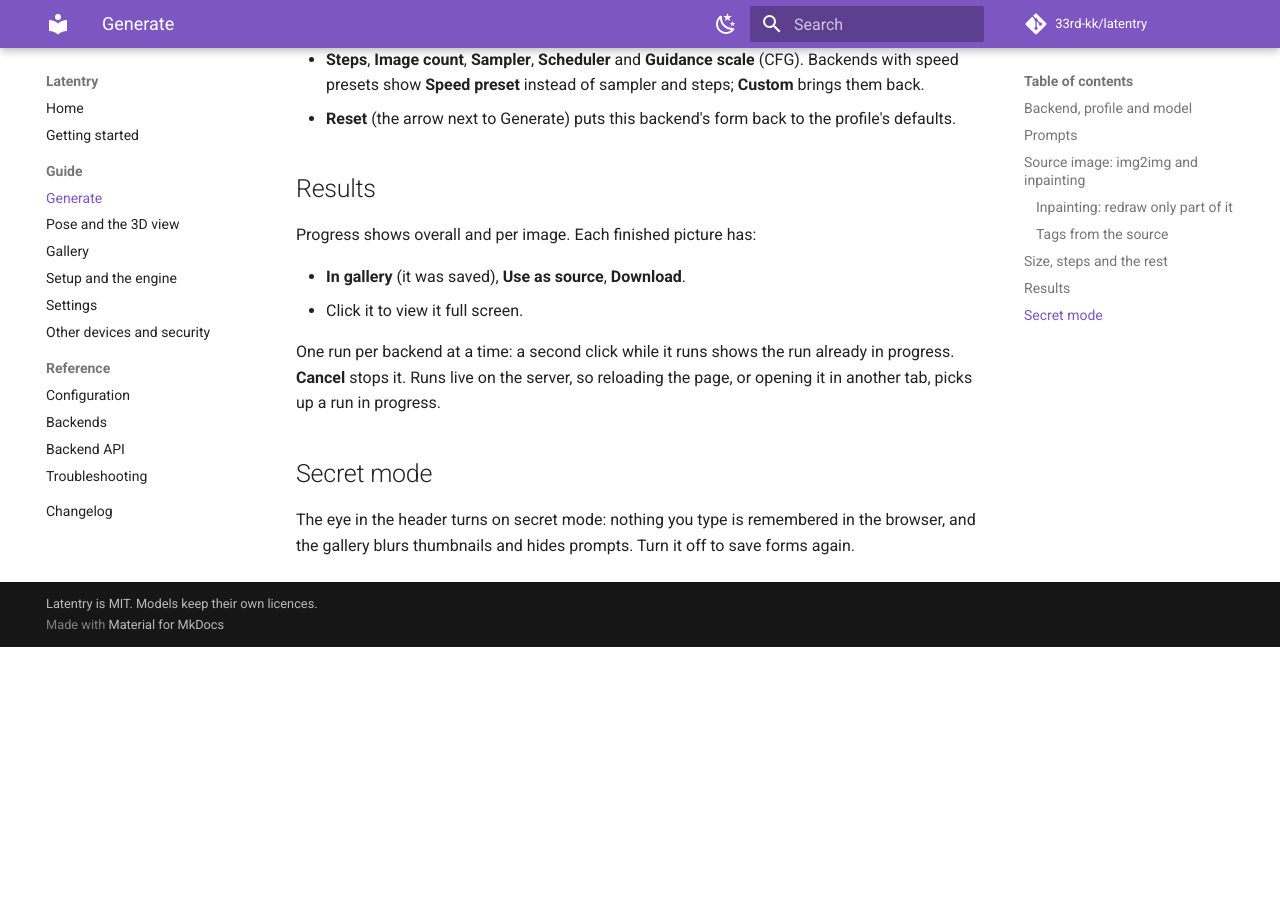
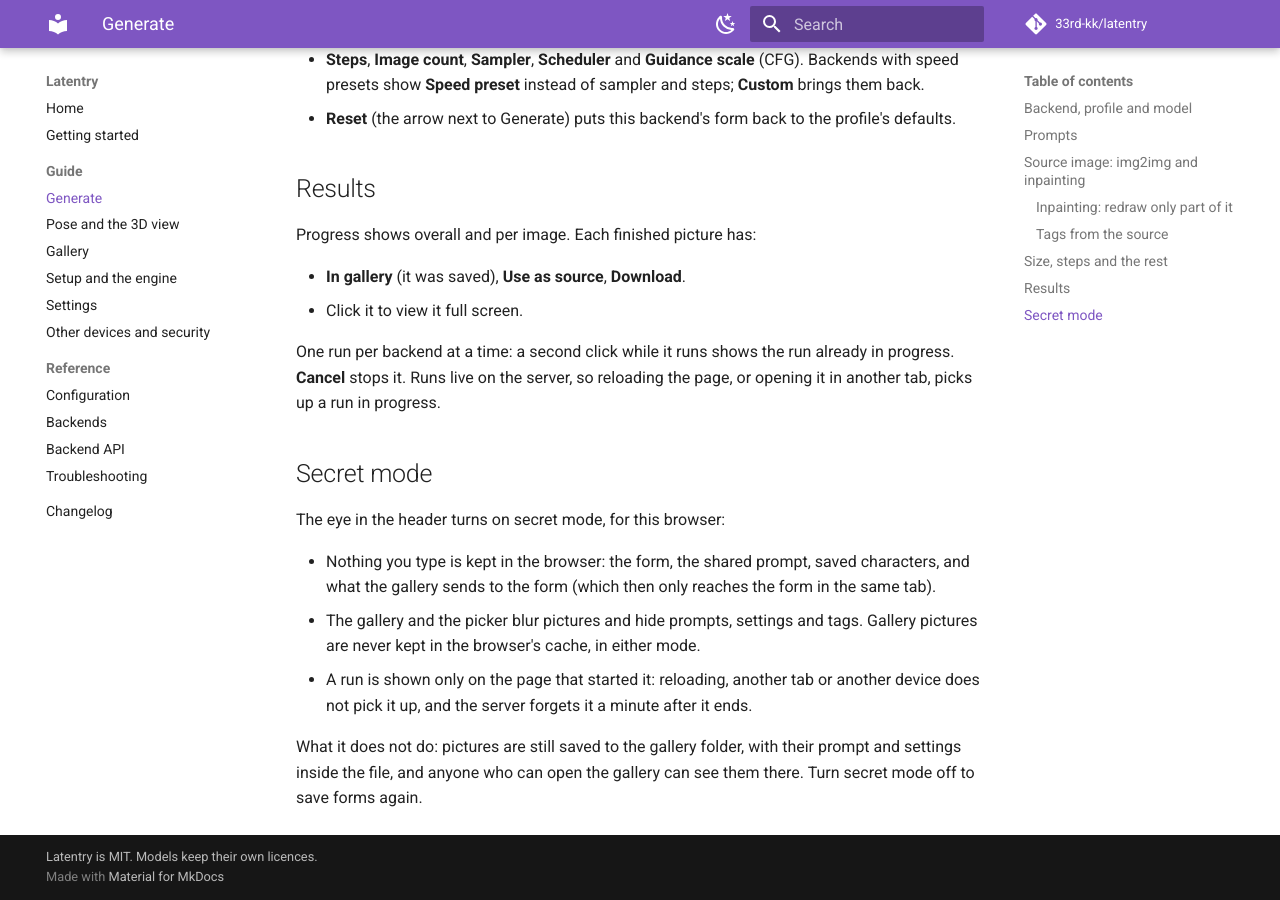
Before and after one commit to 33rd-kk/latentry, an MkDocs documentation site: the page built from docs/guide/generate.md, in a window 1280 px wide and 900 px high, scrolled down 3195 px. Built offline with MkDocs 1.6.1 and Material for MkDocs 9.7.7, drawn with Linux system fonts in a browser that asks for light colours; comment, search, counter and statistics services are not loaded; before the commit the page ends 3842 px from its top, so only the background shows below that.

Commit message:
Keep secret runs to their page, and gallery pictures out of the cache
Secret mode only kept typed text out of localStorage. Now a run started in
secret mode is never offered to a page that loads or handed out on a busy
409, and the server forgets it a minute after it ends; what the gallery
sends to the form waits in memory instead of localStorage; and the gallery
picker blurs and the panel hides WD14 tags. Job streams also stop serving a
run past its resume window.

Gallery pictures and thumbnails are sent with no-store, so the browser's
disk cache no longer keeps every picture viewed.

The secret mode hint, the guide, README and SECURITY.md now say what it
does and does not cover: pictures are still saved with their prompt.

Co-Authored-By: Claude Opus 5.5 <noreply@anthropic.com>

```diff
--- a/docs/guide/generate.md
+++ b/docs/guide/generate.md
@@ -93,6 +93,18 @@ reloading the page, or opening it in another tab, picks up a run in progress.
 
 ## Secret mode
 
-The eye in the header turns on secret mode: nothing you type is remembered
-in the browser, and the gallery blurs thumbnails and hides prompts. Turn it
-off to save forms again.
+The eye in the header turns on secret mode, for this browser:
+
+- Nothing you type is kept in the browser: the form, the shared prompt,
+  saved characters, and what the gallery sends to the form (which then only
+  reaches the form in the same tab).
+- The gallery and the picker blur pictures and hide prompts, settings and
+  tags. Gallery pictures are never kept in the browser's cache, in either
+  mode.
+- A run is shown only on the page that started it: reloading, another tab
+  or another device does not pick it up, and the server forgets it a minute
+  after it ends.
+
+What it does not do: pictures are still saved to the gallery folder, with
+their prompt and settings inside the file, and anyone who can open the
+gallery can see them there. Turn secret mode off to save forms again.
```
Also changed, not shown: CHANGELOG.md (+13 -0 lines), README.md (+2 -1 lines), SECURITY.md (+13 -2 lines), docs/guide/network.md (+5 -2 lines), 10 other files.
